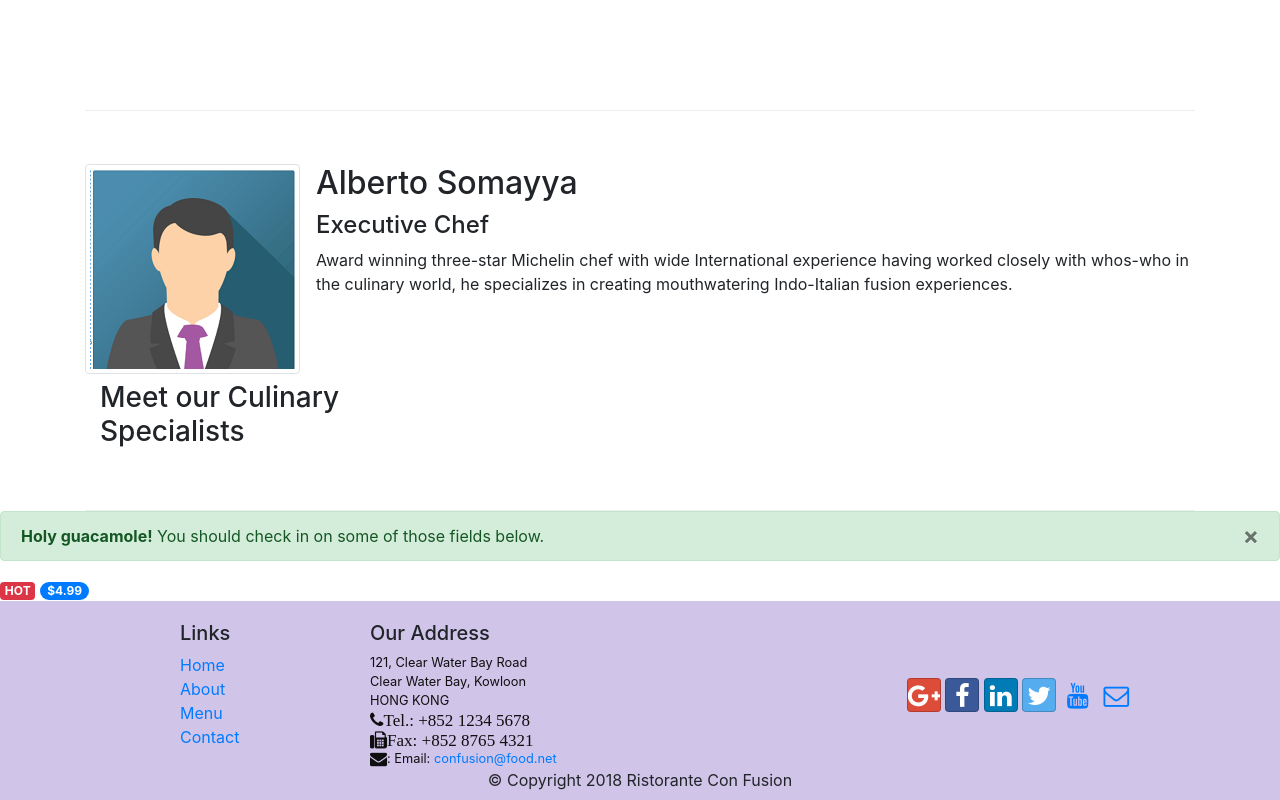
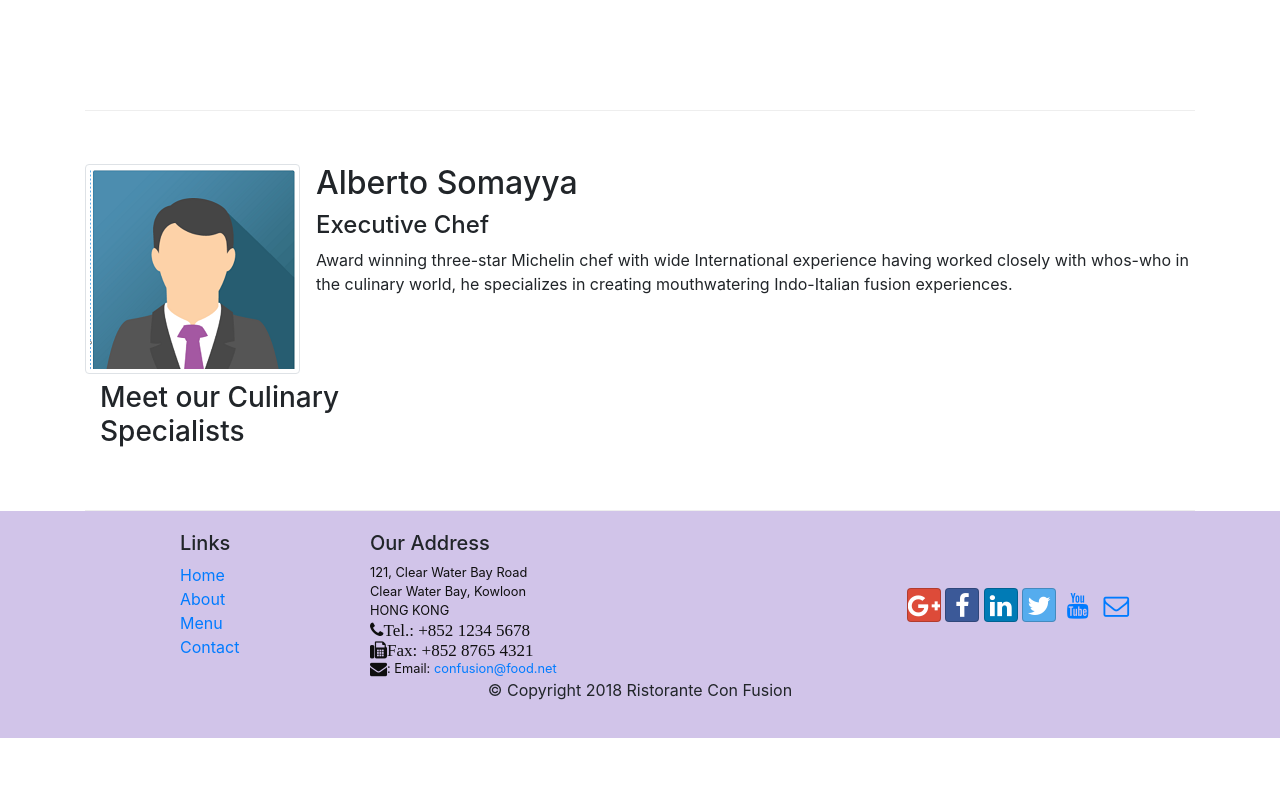
Before and after one commit to congttse/conFusion, a website: page index.html in a window 1280 px wide. Shown: the part 1146-1946 px from the top of the page. After the commit the page ends 1884 px from the top, so only its background shows below. Drawn offline with nearby package versions, Linux system fonts and the light colour scheme.

```diff
--- a/index.html
+++ b/index.html
@@ -55,7 +55,7 @@
             <div class="media">
                 <img src="img/uthappizza.png" alt="Uthappizza" class="d-flex mr-3 img-thumbnail align-self-center">
                 <div class="media-body">
-                    <h2 class="mt-0">Uthappizza</h2>
+                    <h2 class="mt-0">Uthappizza <span class="badge badge-danger">HOT</span> <span class="badge badge-pill badge-secondary">$4.99</span></h2>
                     <p class="d-none d-sm-block">A unique combination of Indian Uthappam (pancake) and Italian pizza, topped with Cerignola olives,
                         ripe vine cherry tomatoes, Vidalia onion, Guntur chillies and Buffalo Paneer.</p>
                 </div>
@@ -94,14 +94,13 @@
         </div>
     </div>
 
-    <div class="alert alert-success" role="alert">
+    <!--<div class="alert alert-success" role="alert">
         <strong>Holy guacamole!</strong> You should check in on some of those fields below.
         <button type="button" class="close" data-dismiss="alert">
             <span aria-hidden="true">&times;</span>
         </button>
     </div>
-    <span class="badge badge-danger">HOT</span>
-    <span class="badge badge-pill badge-primary">$4.99</span>
+    -->
     <footer class="footer">
         <div class="container">
             <div class="row">
```
